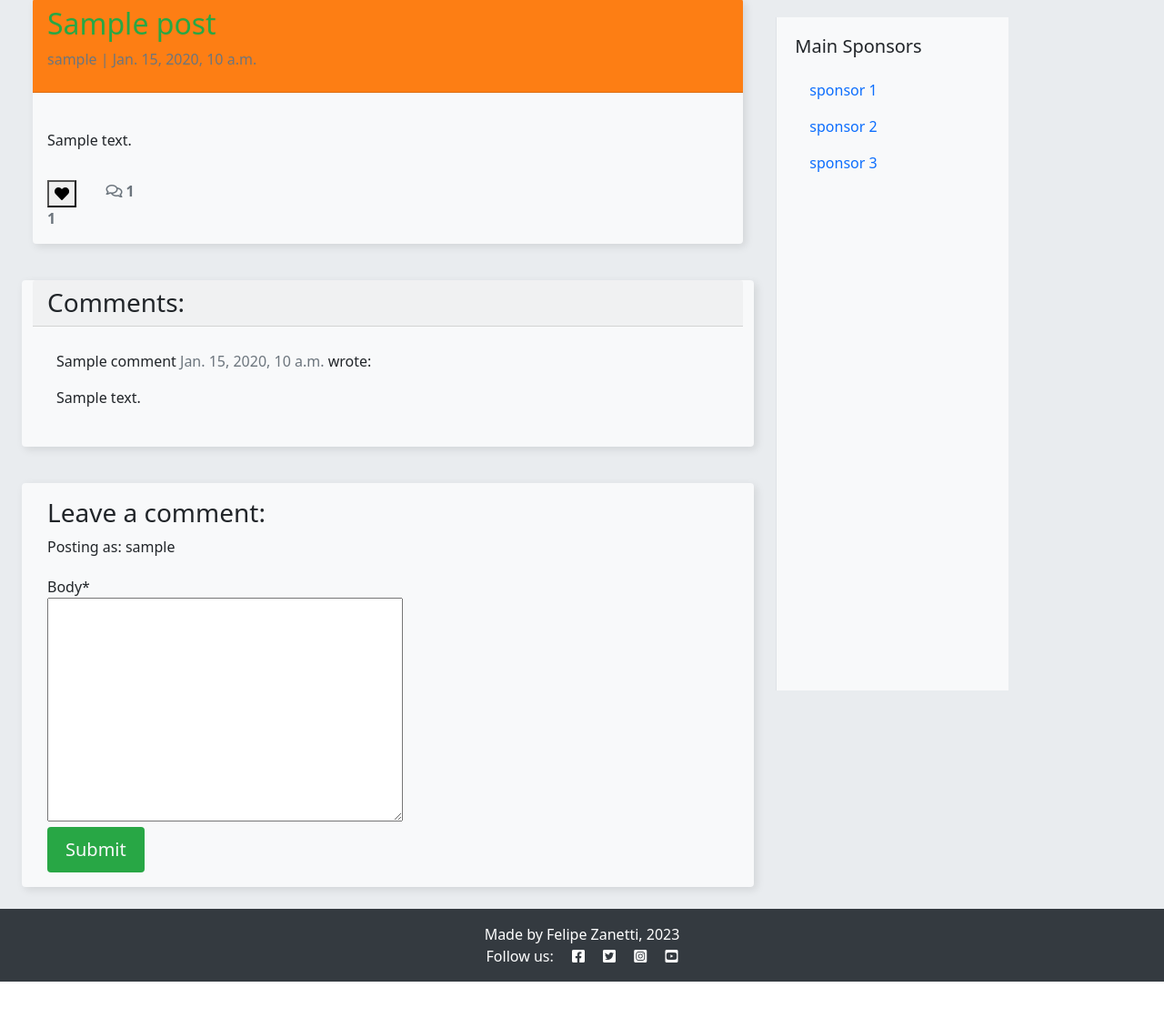
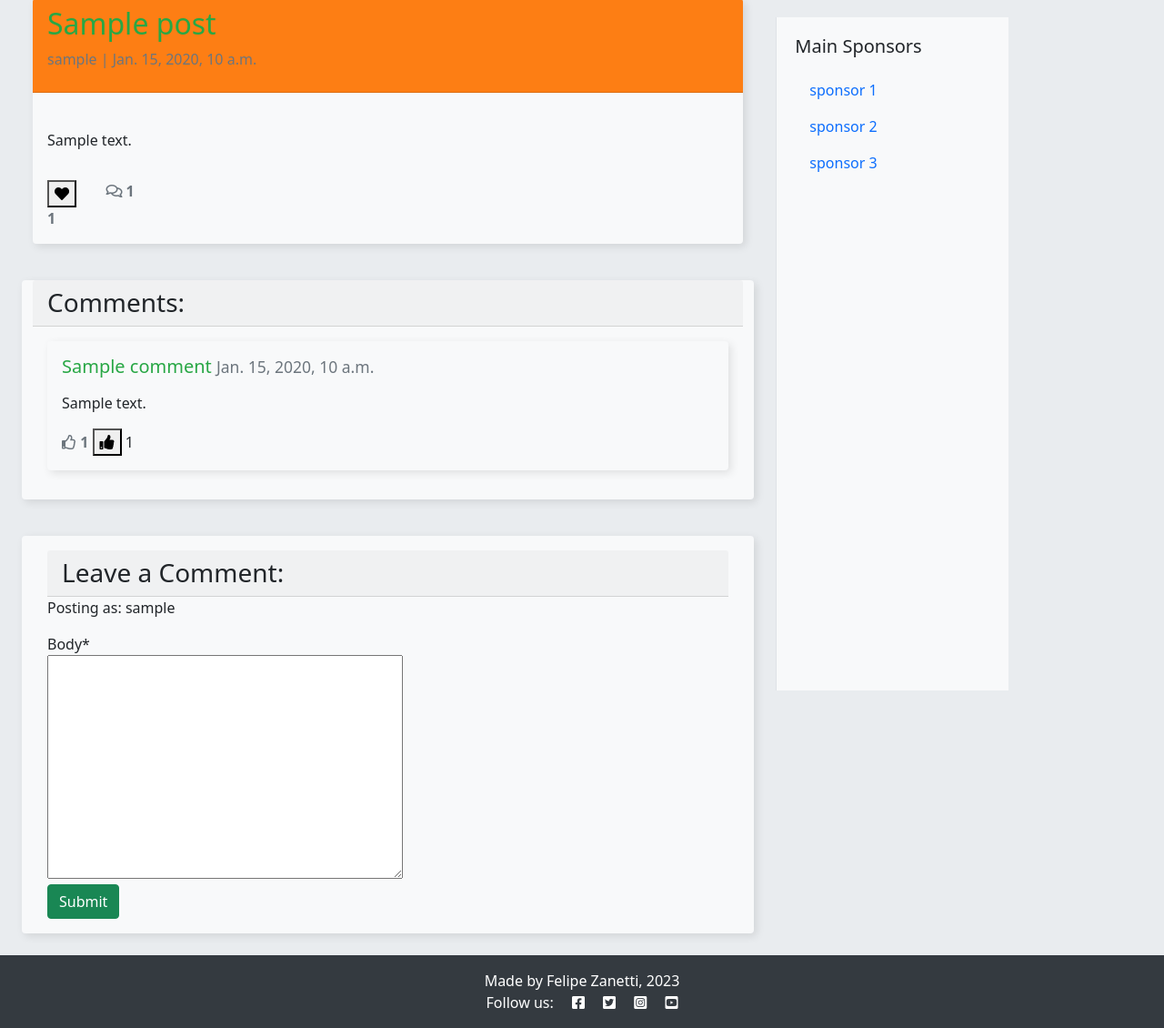
Before and after one commit to zanettiprado/BuzzEireBrazil, a Django app: a page that uses templates/post_detail.html in a window 1280 px wide. Shown: the part 87-1217 px from the top of the page at 91% size. Before the commit the page ends 1166 px from the top, so only its background shows below. Run offline with Django 3.2, Linux system fonts and the light colour scheme; a user stored in the database is signed in; tables that the repository leaves empty hold one stand-in row (values such as "Sample post"); some libraries are stand-ins or nearby versions.

Commit message:
comment likes counter implemented

```diff
--- a/blog/models.py
+++ b/blog/models.py
@@ -59,6 +59,7 @@ class Comment(models.Model):
     body = models.TextField()
     created_on = models.DateTimeField(auto_now_add=True)
     approved = models.BooleanField(default=False)
+    likes = models.ManyToManyField(User, related_name='comment_likes', blank=True)
 
     class Meta:
         ordering = ["created_on"]
--- a/blog/urls.py
+++ b/blog/urls.py
@@ -5,4 +5,5 @@ urlpatterns = [
     path("", views.PostList.as_view(), name="home"),
     path('<slug:slug>/', views.PostDetail.as_view(), name='post_detail'),
     path('like/<slug:slug>', views.PostLike.as_view(), name='post_like'),
+    path('comment-like/<int:comment_id>/', views.CommentLike.as_view(), name='comment_like'),
 ]
--- a/blog/views.py
+++ b/blog/views.py
@@ -1,10 +1,9 @@
 # views.py
 from django.shortcuts import render, get_object_or_404, reverse
 from django.views import generic, View
-from django.http import HttpResponseRedirect, JsonResponse  # Add JsonResponse import
+from django.http import HttpResponseRedirect
 from .models import Post, Comment
 from .forms import CommentForm
-
 
 class PostLike(View):
 
@@ -80,12 +79,13 @@ class PostDetail(View):
 
 
 class CommentLike(View):
-
     def post(self, request, comment_id, *args, **kwargs):
         comment = get_object_or_404(Comment, id=comment_id)
-        if comment.likes.filter(id=request.user.id).exists():
+        liked = request.POST.get("liked")
+
+        if liked == "liked" and request.user not in comment.likes.all():
+            comment.likes.add(request.user)
+        elif liked == "unliked" and request.user in comment.likes.all():
             comment.likes.remove(request.user)
-        else:
-            comment.likes.add(request.user)
 
-        return JsonResponse({"message": "Comment liked/unliked successfully"})
+        return HttpResponseRedirect(request.META.get("HTTP_REFERER"))
--- a/templates/post_detail.html
+++ b/templates/post_detail.html
@@ -25,7 +25,7 @@
                             <p>{{ post.content | safe }}</p>
                         </div>
                     </div>
-
+                        <!-- post likes -->
                     <div class="row mt-3">
                         <div class="col-1">
                             <strong>
@@ -49,7 +49,6 @@
                         <div class="col-1">
                             {% with comments.count as total_comments %}
                             <strong class="text-secondary"><i class="far fa-comments"></i>
-
                                 {{ total_comments }}</strong>
                             {% endwith %}
                         </div>
@@ -59,49 +58,57 @@
         </div>
     </div>
 
-
     <div class="row">
         <div class="col-md-12 card mb-4 mt-3">
             <h3 class="card-header">Comments:</h3>
             <div class="card-body">
+                {% for comment in comments %}
+                <div class="card mb-3">
+                    <div class="card-body">
+                        <h5 class="card-title">{{ comment.name }} <small
+                                class="text-muted">{{ comment.created_on }}</small></h5>
+                        <p class="card-text">{{ comment.body | linebreaks }}</p>
 
-                {% for comment in comments %}
-                <div class="comments" style="padding: 10px;">
-                    <p class="font-weight-bold">
-
-                        {{ comment.name }}
-                        <span class="text-muted font-weight-normal">
-
-                            {{ comment.created_on }}
-                        </span> wrote:
-                    </p>
-
-                    {{ comment.body | linebreaks }}
+                        <!-- comments likes -->
+                        <div class="comment-like">
+                            <strong class="text-secondary"><i class="far fa-thumbs-up"></i> <span
+                                    id="comment-likes-count-{{ comment.id }}">{{ comment.likes.count }}</span></strong>
+                            {% if user.is_authenticated %}
+                            <form class="d-inline" action="{% url 'comment_like' comment.id %}" method="POST">
+                                {% csrf_token %}
+                                {% if user in comment.likes.all %}
+                                <button type="submit" name="liked" value="unliked" class="btn-like liked"><i
+                                        class="fas fa-thumbs-up"></i></button>
+                                {% else %}
+                                <button type="submit" name="liked" value="liked" class="btn-like"><i
+                                        class="far fa-thumbs-up"></i></button>
+                                {% endif %}
+                            </form>
+                            {% endif %}
+                            <span class="like-count">{{ comment.likes.count }}</span>
+                        </div>
+                    </div>
                 </div>
-
                 {% endfor %}
             </div>
         </div>
     </div>
 
-    <!-- Container for Leave a Comment -->
     <div class="row">
         <div class="col-md-12 card mb-4 mt-3">
             <div class="card-body">
-
                 {% if commented %}
                 <div class="alert alert-success" role="alert">
                     Your comment is awaiting approval
                 </div>
                 {% else %}
                 {% if user.is_authenticated %}
-
-                <h3>Leave a comment:</h3>
+                <h3 class="card-header">Leave a Comment:</h3>
                 <p>Posting as: {{ user.username }}</p>
-                <form method="post" style="margin-top: 1.3em;">
+                <form method="post">
                     {{ comment_form | crispy }}
                     {% csrf_token %}
-                    <button type="submit" class="btn btn-signup btn-lg">Submit</button>
+                    <button type="submit" class="btn btn-success">Submit</button>
                 </form>
                 {% endif %}
                 {% endif %}
```
Also changed, not shown: blog/migrations/0002_comment_likes.py (added).
